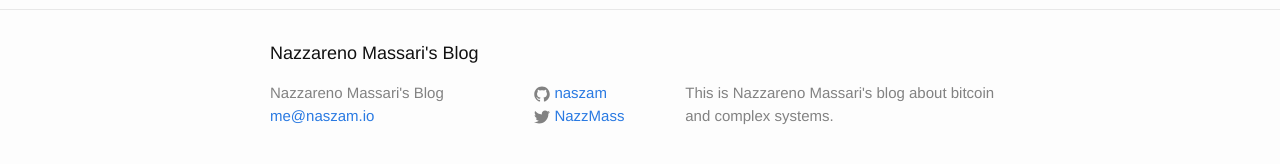
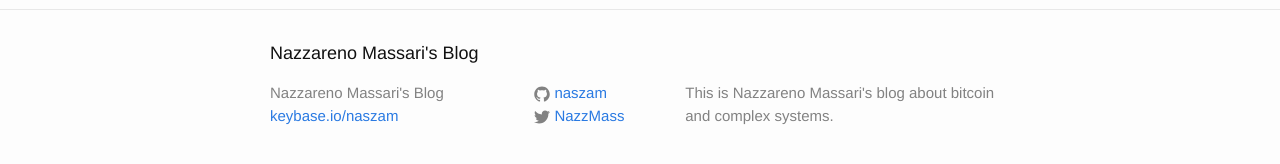
Before and after one commit to naszam/naszam-blog, a Jekyll site: the page built from about.md, in a window 1280 px wide. Shown: the part 341-505 px from the top of the page. Built offline with Jekyll 4.4.1, drawn with Linux system fonts in a browser that asks for light colours.

Commit message:
Update _config.yml

```diff
--- a/_config.yml
+++ b/_config.yml
@@ -7,7 +7,7 @@
 
 # Site settings
 title: Nazzareno Massari's Blog
-email: me@naszam.io
+email: keybase.io/naszam
 description: > # this means to ignore newlines until "baseurl:"
   This is Nazzareno Massari's blog about bitcoin and complex systems.
 baseurl: "" # the subpath of your site, e.g. /blog
```
